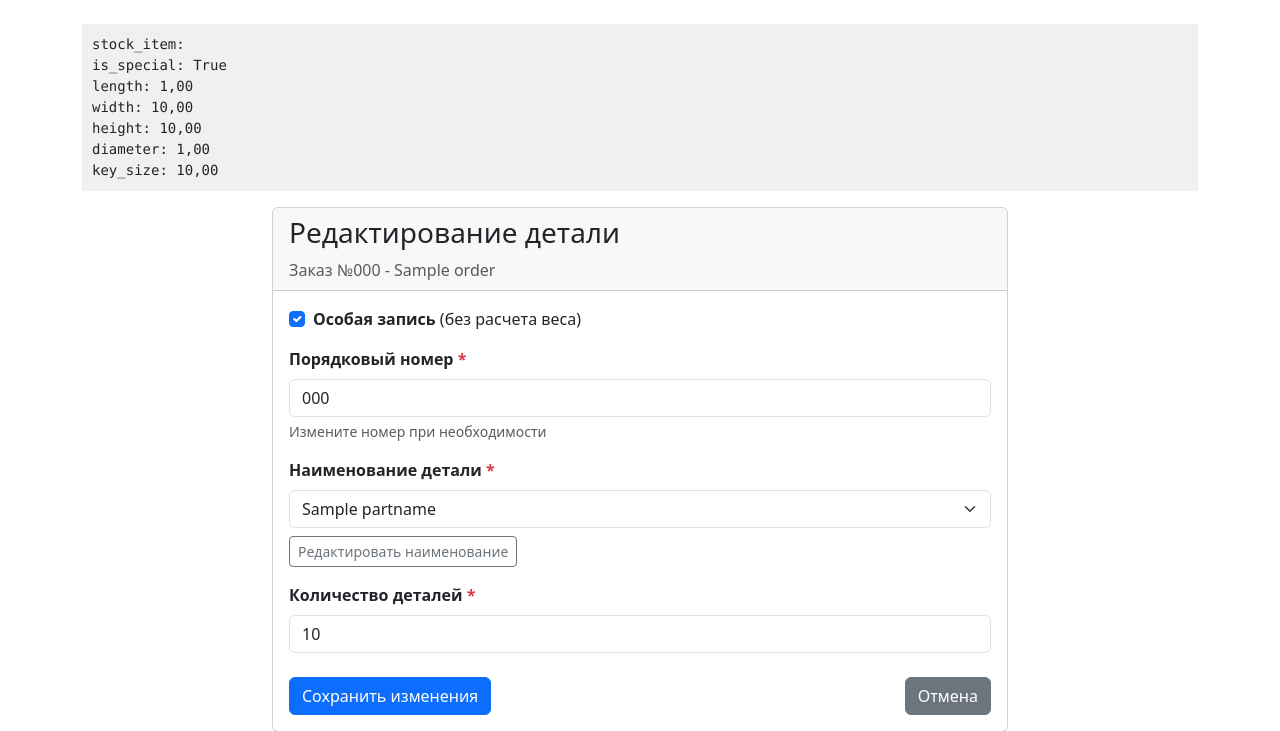
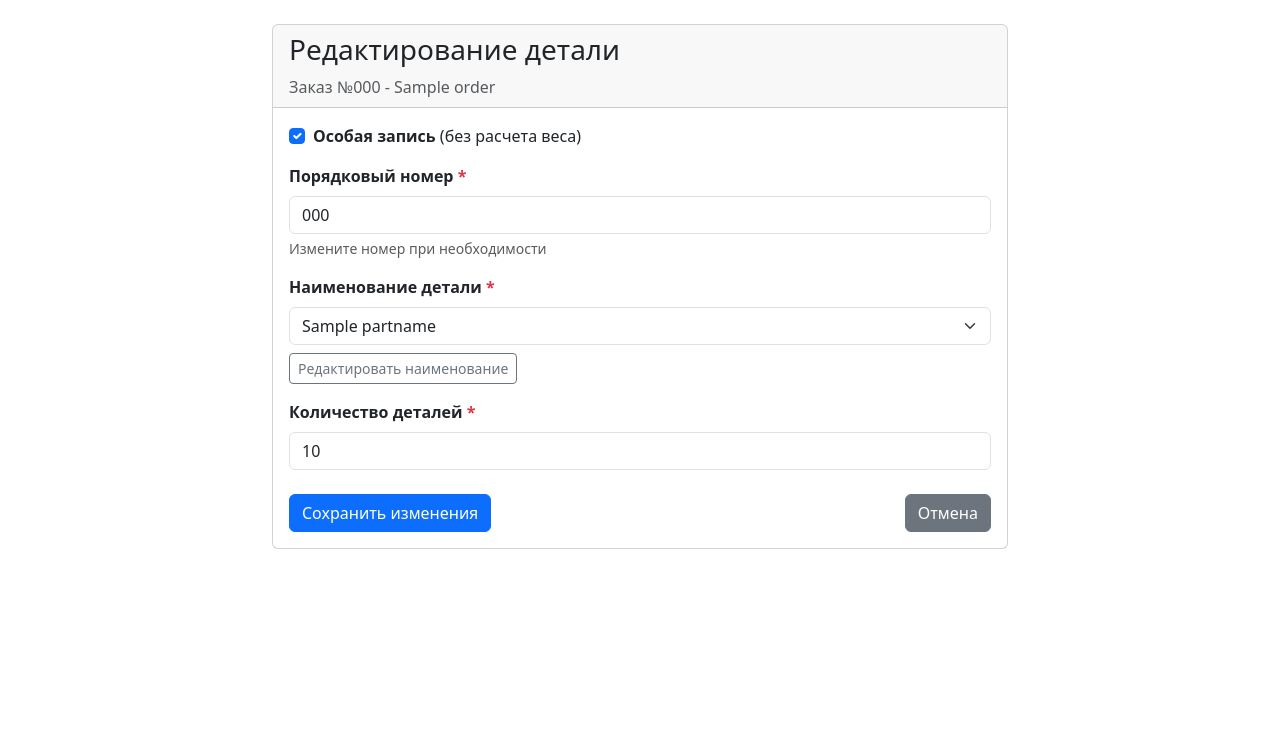
Before and after one commit to k1slee/production_calculator, a Django app: page /orders/1/item/1/edit/ in a window 1280 px wide. Shown: the part 56-787 px from the top of the page. Run offline with Django 4.2, Linux system fonts and the light colour scheme; a user stored in the database is signed in; tables that the repository leaves empty hold one stand-in row (values such as "Sample post").

Commit message:
правки

```diff
--- a/calculator/templates/calculator/edit_order_item.html
+++ b/calculator/templates/calculator/edit_order_item.html
@@ -2,15 +2,6 @@
 {% load static %}
 
 {% block content %}
-<pre style="background:#f0f0f0; padding:10px;">
-stock_item: {{ item.stock_item }}
-is_special: {{ item.is_special }}
-length: {{ item.length }}
-width: {{ item.width }}
-height: {{ item.height }}
-diameter: {{ item.diameter }}
-key_size: {{ item.key_size }}
-</pre>
 <div class="row justify-content-center">
     <div class="col-md-8">
         <div class="card">
```
